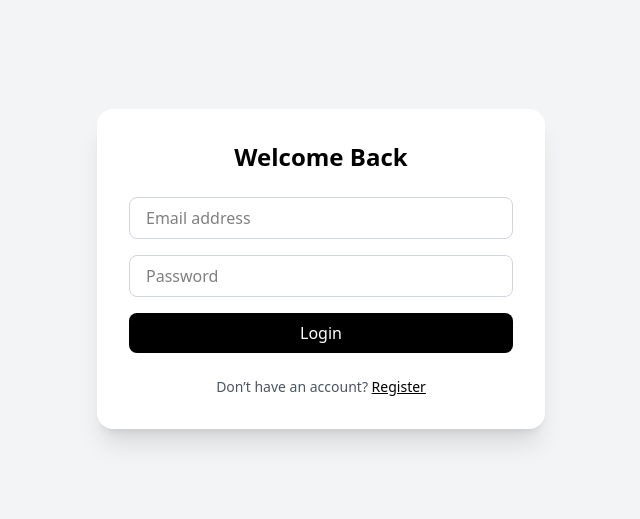
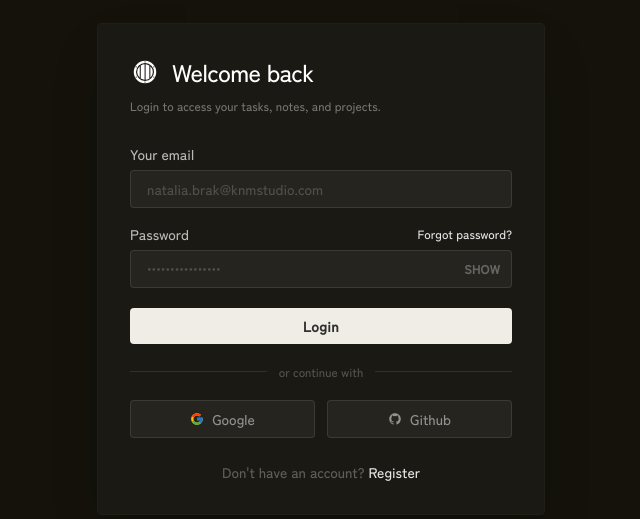
Before and after one commit to vikas-x7/vilo, a Next.js app: page /login in a window 1280 px wide. Shown: the part 131-650 px from the top of the page, without its empty margins (319-959 px from the left). Built offline with nearby package versions, Linux system fonts and the light colour scheme.

Commit message:
refactor: improve login and register page structure

```diff
--- a/src/app/login/auth/Login.tsx
+++ b/src/app/login/auth/Login.tsx
@@ -6,11 +6,15 @@ import { authService } from "@/services/auth.service";
 import { useRouter } from "next/navigation";
 import { loginSchema } from "@/modules/auth/auth.validator";
 import Link from "next/link";
+import { BiLogoGithub } from "react-icons/bi";
+import { FcGoogle } from "react-icons/fc";
+import { GiRoundShield } from "react-icons/gi";
 
 export default function LoginPage() {
   const router = useRouter();
   const [email, setEmail] = useState("");
   const [password, setPassword] = useState("");
+  const [showPassword, setShowPassword] = useState(false);
   const [validationError, setValidationError] = useState<string | null>(null);
 
   const loginMutation = useMutation({
@@ -34,39 +38,70 @@ export default function LoginPage() {
   };
 
   return (
-    <div className="min-h-screen flex items-center justify-center bg-gray-100 px-4">
-      <div className="w-full max-w-md bg-white shadow-xl rounded-2xl p-8">
-        <h2 className="text-2xl font-bold text-center mb-6">Welcome Back</h2>
+    <div className="min-h-screen flex items-center justify-center bg-[#14120B] font-gothic px-4">
+      <div className="w-full max-w-md rounded-sm overflow-hidden shadow-2xl border border-white/5">
+        <div className="bg-[#1B1913] flex flex-col justify-center p-8 text-white">
+          <h1 className="text-2xl sm:text-2xl  tracking-tight mb-2 text-white flex items-center gap-3">
+            <GiRoundShield size={30} />
+            Welcome back
+          </h1>
+
+          <p className="text-[12px] text-white/40 mb-7 max-w-xs leading-relaxed">
+            Login to access your tasks, notes, and projects.
+          </p>
 
           <form onSubmit={handleSubmit} className="space-y-4">
-          <div>
+            <div className="flex flex-col gap-1.5">
+              <label className="text-sm font-medium text-white/70">
+                Your email
+              </label>
               <input
                 type="email"
-              placeholder="Email address"
+                placeholder="natalia.brak@knmstudio.com"
                 value={email}
                 onChange={(e) => setEmail(e.target.value)}
                 required
-              className="w-full border border-gray-300 rounded-lg px-4 py-2 focus:outline-none focus:ring-2 focus:ring-black"
+                className="w-full border border-white/10 bg-white/5 rounded-sm px-4 py-2 text-sm text-white placeholder-white/20 outline-none focus:border-orange-500/60 focus:ring-2 focus:ring-orange-500/10 transition-all"
               />
             </div>
 
-          <div>
+            <div className="flex flex-col gap-1.5">
+              <div className="flex items-center justify-between">
+                <label className="text-sm font-medium text-white/70">
+                  Password
+                </label>
+                <Link
+                  href="/forgot-password"
+                  className="text-xs text-white/90 hover:underline transition-colors"
+                >
+                  Forgot password?
+                </Link>
+              </div>
+              <div className="relative">
                 <input
-              type="password"
-              placeholder="Password"
+                  type={showPassword ? "text" : "password"}
+                  placeholder="••••••••••••••••"
                   value={password}
                   onChange={(e) => setPassword(e.target.value)}
                   required
-              className="w-full border border-gray-300 rounded-lg px-4 py-2 focus:outline-none focus:ring-2 focus:ring-black"
+                  className="w-full border border-white/10 bg-white/5 rounded-sm px-4 py-2 pr-16 text-sm text-white placeholder-white/20 outline-none focus:border-orange-500/60 focus:ring-2 focus:ring-orange-500/10 transition-all"
                 />
+                <button
+                  type="button"
+                  onClick={() => setShowPassword(!showPassword)}
+                  className="absolute right-3 top-1/2 -translate-y-1/2 text-white/30 hover:text-white/70 transition-colors text-xs font-semibold tracking-wide"
+                  aria-label="Toggle password visibility"
+                >
+                  {showPassword ? "HIDE" : "SHOW"}
+                </button>
+              </div>
             </div>
 
             {validationError && (
-            <p className="text-sm text-red-500">{validationError}</p>
+              <p className="text-xs text-red-400">{validationError}</p>
             )}
-
             {loginMutation.isError && (
-            <p className="text-sm text-red-500">
+              <p className="text-xs text-red-400">
                 {(loginMutation.error as Error).message}
               </p>
             )}
@@ -74,19 +109,54 @@ export default function LoginPage() {
             <button
               type="submit"
               disabled={loginMutation.isPending}
-            className="w-full bg-black text-white py-2 rounded-lg font-medium hover:opacity-90 transition disabled:opacity-60"
+              className="w-full bg-[#F0EDE7] text-black/80 hover:bg-[#F0EDE7]/90 rounded-sm py-2 text-sm font-semibold tracking-wide disabled:opacity-50 disabled:cursor-not-allowed transition-all mt-1"
             >
               {loginMutation.isPending ? "Logging in..." : "Login"}
             </button>
           </form>
 
-        <p className="text-center text-sm text-gray-600 mt-6">
-          Don’t have an account?{" "}
-          <Link href="/register" className="text-black font-medium underline">
+          {/* Divider */}
+          <div className="flex items-center gap-3 my-5">
+            <div className="flex-1 h-px bg-white/10" />
+            <span className="text-xs text-white/25 whitespace-nowrap">
+              or continue with
+            </span>
+            <div className="flex-1 h-px bg-white/10" />
+          </div>
+
+          {/* Social buttons */}
+          <div className="flex gap-3 justify-between">
+            <button
+              type="button"
+              aria-label="Continue with Google"
+              className="w-[50%] py-2 border border-white/10 bg-white/5 rounded-sm text-sm  text-white/50 hover:border-white/25 hover:text-white/80 hover:bg-white/10 transition-all"
+            >
+              <h1 className="flex items-center justify-center gap-2">
+                <FcGoogle /> Google
+              </h1>
+            </button>
+            <button
+              type="button"
+              aria-label="Continue with GitHub"
+              className="w-[50%] py-2 border border-white/10 bg-white/5 rounded-sm text-sm  text-white/50 hover:border-white/25 hover:text-white/80 hover:bg-white/10 transition-all"
+            >
+              <h1 className="flex items-center justify-center gap-2">
+                <BiLogoGithub /> Github
+              </h1>
+            </button>
+          </div>
+
+          <p className="text-center text-sm text-white/30 mt-6">
+            Don&#39;t have an account?{" "}
+            <Link
+              href="/register"
+              className="text-white/90 font-medium  hover:underline transition-colors"
+            >
               Register
             </Link>
           </p>
         </div>
       </div>
+    </div>
   );
 }
--- a/src/app/register/auth/Register.tsx
+++ b/src/app/register/auth/Register.tsx
@@ -6,11 +6,15 @@ import { authService } from "@/services/auth.service";
 import { useRouter } from "next/navigation";
 import { registerSchema } from "@/modules/auth/auth.validator";
 import Link from "next/link";
+import { BiLogoGithub } from "react-icons/bi";
+import { FcGoogle } from "react-icons/fc";
+import { GiRoundShield } from "react-icons/gi";
 
 export default function RegisterPage() {
   const router = useRouter();
   const [email, setEmail] = useState("");
   const [password, setPassword] = useState("");
+  const [showPassword, setShowPassword] = useState(false);
   const [validationError, setValidationError] = useState<string | null>(null);
 
   const registerMutation = useMutation({
@@ -34,59 +38,129 @@ export default function RegisterPage() {
   };
 
   return (
-    <div className="min-h-screen flex items-center justify-center bg-gray-100 px-4">
-      <div className="w-full max-w-md bg-white shadow-xl rounded-2xl p-8">
-        <h2 className="text-2xl font-bold text-center mb-6">Create Account</h2>
+    <div className="min-h-screen flex items-center justify-center bg-[#14120B] font-gothic px-4 ">
+      <div className="w-full max-w-md rounded-sm overflow-hidden shadow-2xl border border-white/5">
+        {/* Card */}
+        <div className="bg-[#1B1913] flex flex-col justify-center p-8 text-white">
+          {/* Asterisk */}
 
+          {/* Title */}
+          <h1 className="text-2xl sm:text-2xl  tracking-tight mb-2 text-white flex items-center gap-2">
+            <GiRoundShield size={30} /> Create an account
+          </h1>
+
+          {/* Subtitle */}
+          <p className="text-[11px] text-white/40 mb-7 max-w-xs leading-relaxed">
+            Access your tasks, notes, and projects anytime,
+          </p>
+
+          {/* Form */}
           <form onSubmit={handleSubmit} className="space-y-4">
-          <div>
+            {/* Email */}
+            <div className="flex flex-col gap-1.5">
+              <label className="text-sm font-medium text-white/70">
+                Your email
+              </label>
               <input
                 type="email"
-              placeholder="Email address"
+                placeholder="natalia.brak@knmstudio.com"
                 value={email}
                 onChange={(e) => setEmail(e.target.value)}
                 required
-              className="w-full border border-gray-300 rounded-lg px-4 py-2 focus:outline-none focus:ring-2 focus:ring-black"
+                className="w-full border border-white/10 bg-white/5 rounded-sm px-4 py-2 text-sm text-white placeholder-white/20 outline-none focus:border-orange-500/60 focus:ring-2 focus:ring-orange-500/10 transition-all"
               />
             </div>
 
-          <div>
+            {/* Password */}
+            <div className="flex flex-col gap-1.5">
+              <label className="text-sm font-medium text-white/70">
+                Create password
+              </label>
+              <div className="relative">
                 <input
-              type="password"
-              placeholder="Password"
+                  type={showPassword ? "text" : "password"}
+                  placeholder="••••••••••••••••"
                   value={password}
                   onChange={(e) => setPassword(e.target.value)}
                   required
-              className="w-full border border-gray-300 rounded-lg px-4 py-2 focus:outline-none focus:ring-2 focus:ring-black"
+                  className="w-full border border-white/10 bg-white/5 rounded-sm px-4 py-2 pr-16 text-sm text-white placeholder-white/20 outline-none focus:border-orange-500/60 focus:ring-2 focus:ring-orange-500/10 transition-all"
                 />
+                <button
+                  type="button"
+                  onClick={() => setShowPassword(!showPassword)}
+                  className="absolute right-3 top-1/2 -translate-y-1/2 text-white/30 hover:text-white/70 transition-colors text-xs font-semibold tracking-wide"
+                  aria-label="Toggle password visibility"
+                >
+                  {showPassword ? "HIDE" : "SHOW"}
+                </button>
+              </div>
             </div>
 
+            {/* Errors */}
             {validationError && (
-            <p className="text-sm text-red-500">{validationError}</p>
+              <p className="text-xs text-red-400">{validationError}</p>
             )}
-
             {registerMutation.isError && (
-            <p className="text-sm text-red-500">
+              <p className="text-xs text-red-400">
                 {(registerMutation.error as Error).message}
               </p>
             )}
 
+            {/* Submit */}
             <button
               type="submit"
               disabled={registerMutation.isPending}
-            className="w-full bg-black text-white py-2 rounded-lg font-medium hover:opacity-90 transition disabled:opacity-60"
+              className="w-full bg-[#F0EDE7] text-black/80 hover:bg-[#F0EDE7]/90 rounded-sm py-2 text-sm font-semibold tracking-wide disabled:opacity-50 disabled:cursor-not-allowed transition-all mt-1"
             >
-            {registerMutation.isPending ? "Registering..." : "Register"}
+              {registerMutation.isPending
+                ? "Creating account..."
+                : "Create account"}
             </button>
           </form>
 
-        <p className="text-center text-sm text-gray-600 mt-6">
+          {/* Divider */}
+          <div className="flex items-center gap-3 my-5">
+            <div className="flex-1 h-px bg-white/10" />
+            <span className="text-xs text-white/25 whitespace-nowrap">
+              or continue with
+            </span>
+            <div className="flex-1 h-px bg-white/10" />
+          </div>
+
+          {/* Social buttons */}
+          <div className="flex gap-3 justify-between">
+            <button
+              type="button"
+              aria-label="Continue with Google"
+              className="w-[50%] py-2  border border-white/10 bg-white/5 rounded-sm  text-sm  text-white/50 hover:border-white/25 hover:text-white/80 hover:bg-white/10 transition-all "
+            >
+              <h1 className="flex items-center justify-center gap-2">
+                <FcGoogle /> Google
+              </h1>
+            </button>
+            <button
+              type="button"
+              aria-label="Continue with GitHub"
+              className="w-[50%] py-2 border border-white/10 bg-white/5 rounded-sm  text-sm  text-white/50 hover:border-white/25 hover:text-white/80 hover:bg-white/10 transition-all"
+            >
+              <h1 className="flex items-center justify-center gap-2 ">
+                <BiLogoGithub /> Github
+              </h1>
+            </button>
+          </div>
+
+          {/* Footer */}
+          <p className="text-center text-sm text-white/30 mt-6">
             Already have an account?{" "}
-          <Link href="/login" className="text-black font-medium underline">
+            <Link
+              href="/login"
+              className="text-white/90 hover:underline transition-colors"
+            >
               Login
             </Link>
           </p>
         </div>
       </div>
+    </div>
   );
 }
```
Lines whose indentation alone changed are shown as unchanged.
